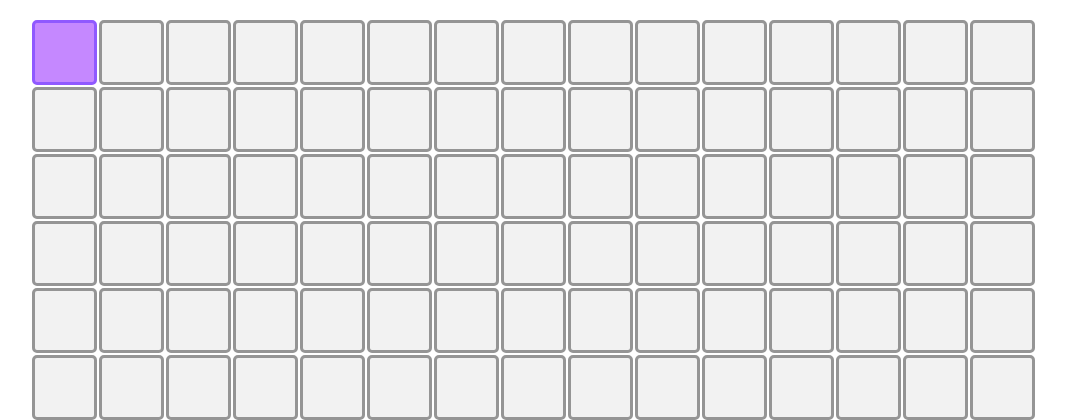
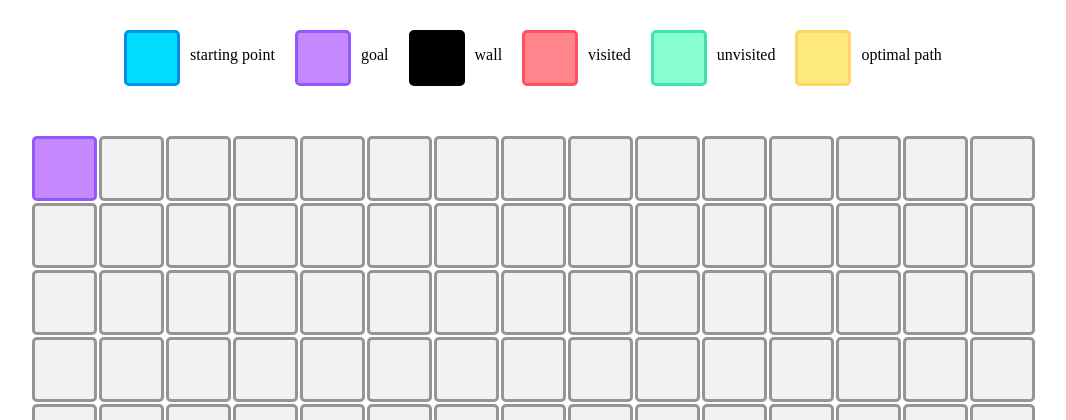
Before and after one commit to AGuyNamedC-Los/pathfinder_interactive, a PHP site: page / in a window 1280 px wide. Shown: the part 48-468 px from the top of the page, without its empty margins (107-1173 px from the left). Run offline with PHP 8.4, Linux system fonts and the light colour scheme; some libraries are stand-ins or nearby versions.

Commit message:
added a legend for squares

```diff
--- a/a-star.css
+++ b/a-star.css
@@ -9,6 +9,57 @@ nav button {
     height: 40px;
 }
 
+#square-legend {
+    margin: 20px;
+    display: flex;
+    justify-content: center;
+
+}
+
+#square-legend p {
+    margin-left: 10px;
+}
+
+#start, #goal, #wall, #visited, #unvisited, #path{
+    display: flex;
+    padding: 10px;
+}
+
+#start div, #goal div, #wall div, #visited div, #unvisited div, #path div {
+    border: solid;
+    border-radius: 5px;
+    padding: 25px;
+}
+
+#start div{
+    background-color: #00DDFF;
+    border-color: #0290EE;
+}
+
+#goal div{
+    background-color: #C588FF;
+    border-color: #9059FF;
+}
+
+#wall div {
+    background-color: black;
+}
+
+#visited div {
+    background-color: #FF848C;
+    border-color: #FF505F;
+}
+
+#unvisited div {
+    background-color: #88FFD1;
+    border-color: #3FE1B0;
+}
+
+#path div {
+    background-color: #FFEA7F;
+    border-color: #FFD567;
+}
+
 #grid-container {
     padding-top: 20px;
     display: grid;
@@ -16,7 +67,7 @@ nav button {
     grid-gap: 2px;
 }
 
-p {
+.square p {
     border: solid;
     visibility: hidden;
 }
--- a/home.html
+++ b/home.html
@@ -21,6 +21,32 @@
                 <button onclick="a_star()">Pathfind!</button>
                 <button onclick="resetGraph()">Reset</button>
             </nav>
+            <div id="square-legend">
+                <div id="start">
+                    <div></div>
+                    <p>starting point</p>
+                </div>
+                <div id="goal">
+                    <div></div>
+                    <p>goal</p>
+                </div>
+                <div id="wall">
+                    <div></div>
+                    <p>wall</p>
+                </div>
+                <div id="visited">
+                    <div></div>
+                    <p>visited</p>
+                </div>
+                <div id="unvisited">
+                    <div></div>
+                    <p>unvisited</p>
+                </div>
+                <div id="path">
+                    <div></div>
+                    <p>optimal path</p>
+                </div>
+            </div>
             <div id="grid-container" onmouseup="stopPainting()"></div>
         </main>
         <script>
```
